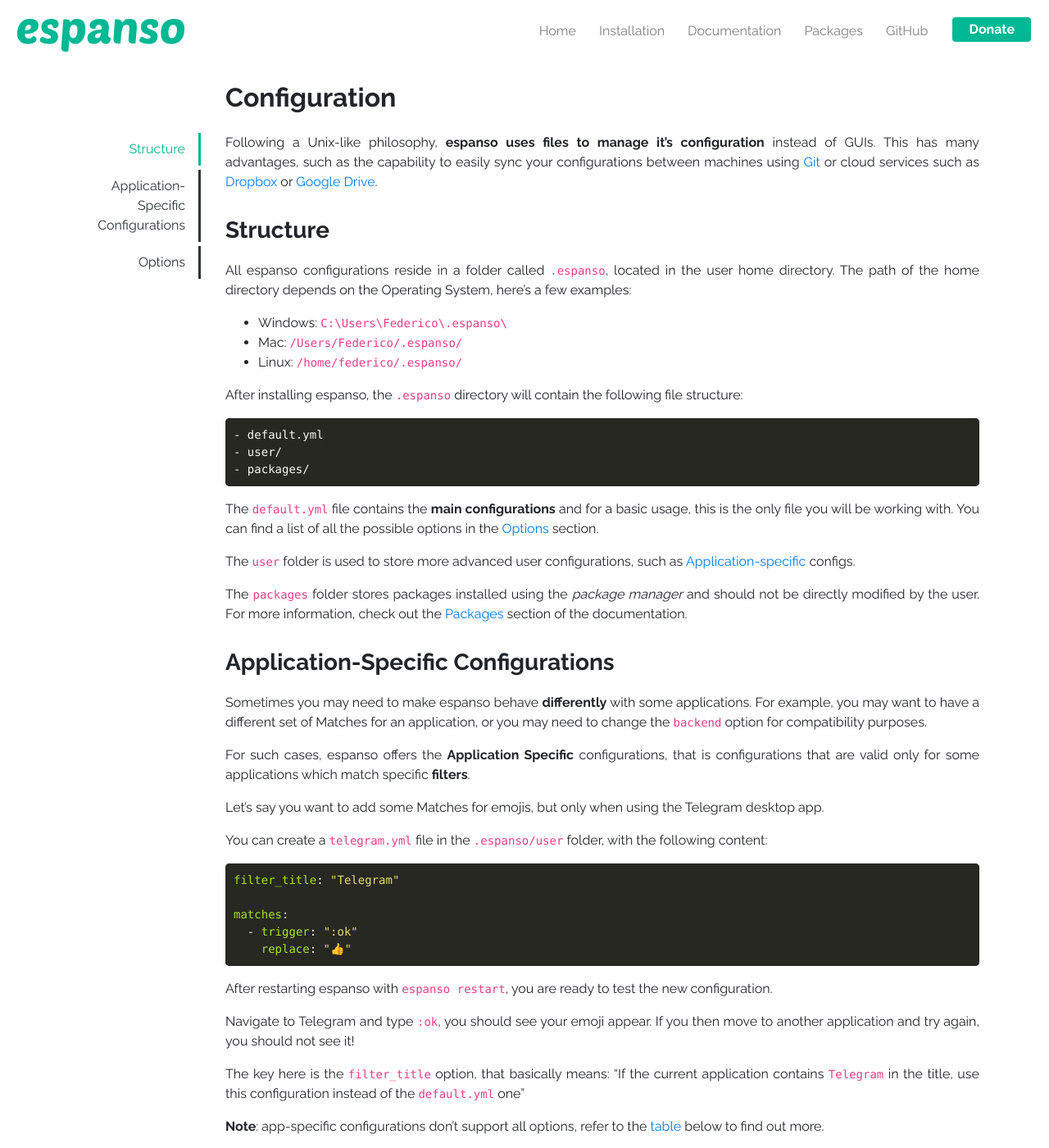
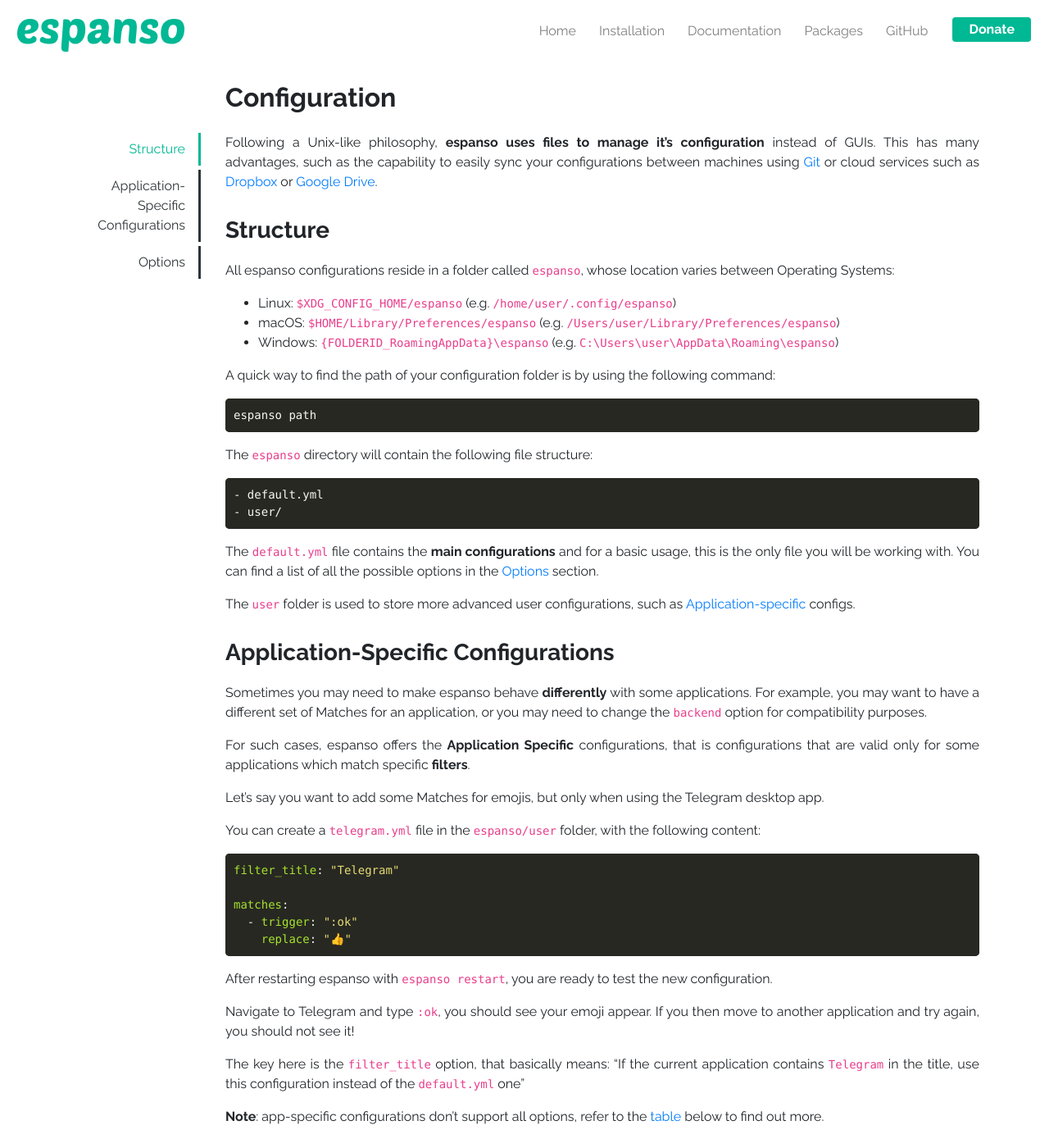
Before and after one commit to espanso/espanso, a Jekyll site: the page built from docs/configuration.md, in a window 1280 px wide and 1400 px high. Shown: the whole window at 82% size. Built offline with Jekyll 4.4.1, drawn with Linux system fonts in a browser that asks for light colours; some of the changed text lies outside the part shown.

Commit message:
Fix #75 and Fix #73

````diff
--- a/docs/configuration.md
+++ b/docs/configuration.md
@@ -9,27 +9,28 @@
 
 ### Structure
 
-All espanso configurations reside in a folder called `.espanso`, located in the user home directory.
-The path of the home directory depends on the Operating System, here's a few examples:
-* Windows: `C:\Users\Federico\.espanso\`
-* Mac: `/Users/Federico/.espanso/`
-* Linux: `/home/federico/.espanso/`
+All espanso configurations reside in a folder called `espanso`, whose location varies between Operating Systems:
+* Linux: `$XDG_CONFIG_HOME/espanso` (e.g. `/home/user/.config/espanso`)
+* macOS: `$HOME/Library/Preferences/espanso` (e.g. `/Users/user/Library/Preferences/espanso`)
+* Windows: `{FOLDERID_RoamingAppData}\espanso` (e.g. `C:\Users\user\AppData\Roaming\espanso`)
 
-After installing espanso, the `.espanso` directory will contain the following file structure:
+A quick way to find the path of your configuration folder is by using the following command:
+
+```
+espanso path
+```
+
+The `espanso` directory will contain the following file structure:
 
 ```
 - default.yml
 - user/
-- packages/
 ```
 
 The `default.yml` file contains the **main configurations** and for a basic usage, this is the only file
 you will be working with. You can find a list of all the possible options in the [Options](#options) section.
 
 The `user` folder is used to store more advanced user configurations, such as [Application-specific](#application-specific-configurations) configs.
-
-The `packages` folder stores packages installed using the *package manager* and should not be directly modified
-by the user. For more information, check out the [Packages](/docs/packages) section of the documentation.
 
 ### Application-Specific Configurations
 
@@ -42,7 +43,7 @@
 
 Let's say you want to add some Matches for emojis, but only when using the Telegram desktop app.
 
-You can create a `telegram.yml` file in the `.espanso/user` folder, with the following content:
+You can create a `telegram.yml` file in the `espanso/user` folder, with the following content:
 
 ```yml
 filter_title: "Telegram"
@@ -101,7 +102,7 @@
 
 Option | Description | Possible Values | Default | App-Specific
 --- | --- | --- | --- | ---
-`backend` | The typing engine used. `Inject` simulate keypresses, `Clipboard` simulates a copy/paste | `Clipboard` or `Inject` | `Inject` | Yes
+`backend` | The typing engine used. `Inject` simulate keypresses, `Clipboard` simulates a copy/paste | `Clipboard` or `Inject` | `Inject` on Win and macOS, `Clipboard` on Linux | Yes
 `backspace_limit` | How many backspace espanso tracks to correct misspelled keywords | int | `3` | No
 `disabled` | Set the current configuration as disabled | `True`/`False` | `False` | Yes
 `parent` | The target for the current configuration file, mainly used in packages | string | `self` | Yes
````
Also changed, not shown: docs/get-started.md (+11 -5 lines).
